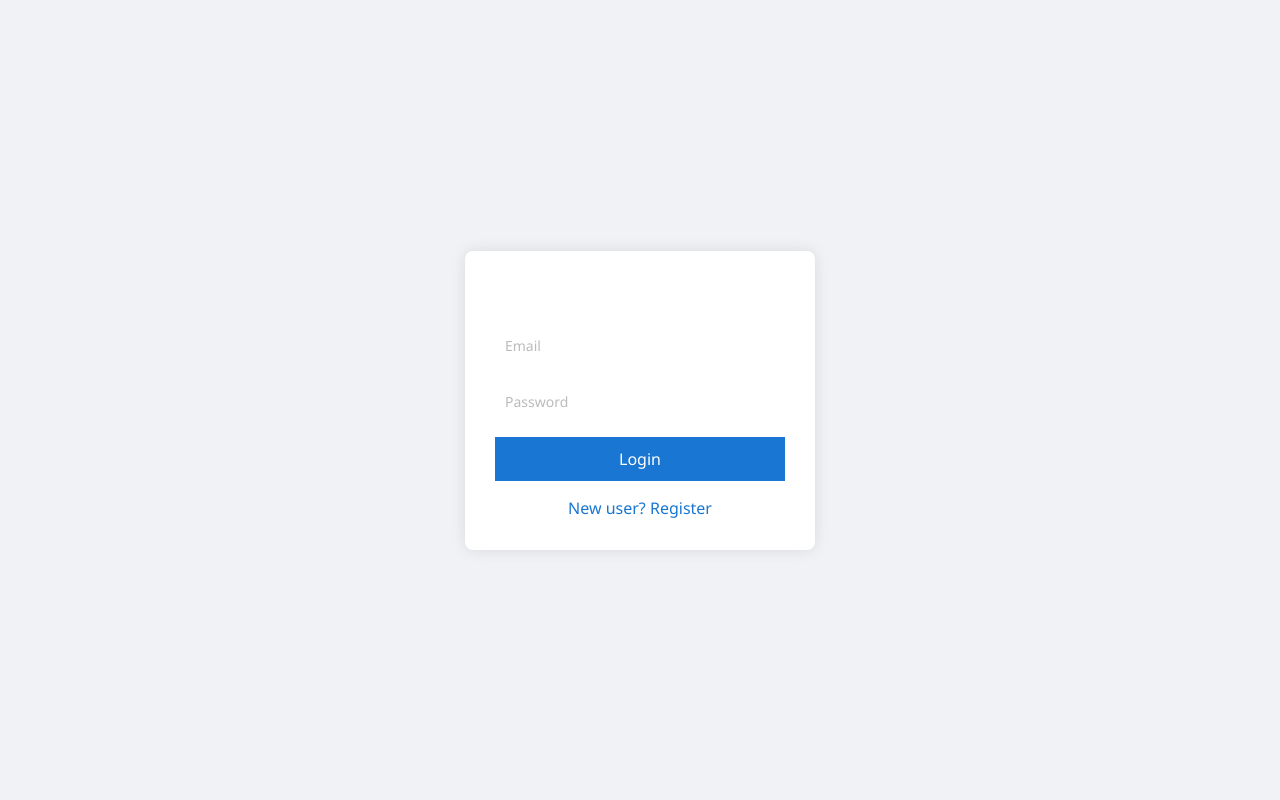
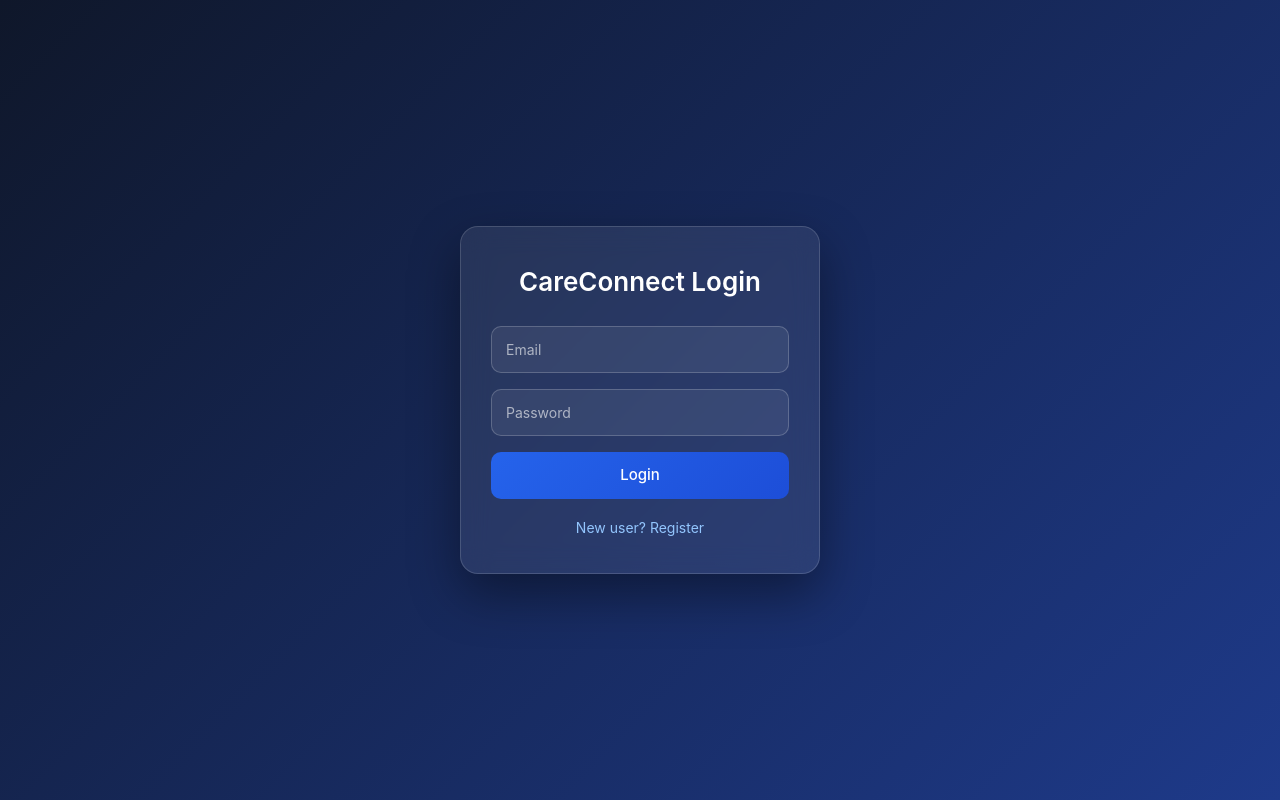
Before and after one commit to sumagaddipati/careconnect_frontend, a React (Create React App) app: page / in a window 1280 px wide. Built offline with nearby package versions, Linux system fonts and the light colour scheme.

Commit message:
Auth update

```diff
--- a/src/pages/login/Login.jsx
+++ b/src/pages/login/Login.jsx
@@ -1,6 +1,7 @@
 import { useState } from "react";
 import { useNavigate } from "react-router-dom";
 import api from "../../api/api";
+import "../../styles/Auth.css";
 
 function Login() {
 
@@ -35,7 +36,7 @@ function Login() {
         navigate("/volunteer");
 
       else if(role === "FAMILY")
-        navigate("/family");   // NEW ROLE
+        navigate("/family");
 
       else
         alert("Unknown role");
@@ -55,34 +56,34 @@ function Login() {
 
   return(
 
-    <div style={styles.page}>
+    <div className="auth-page">
 
-      <div style={styles.card}>
+      <div className="auth-card">
 
-        <h2 style={styles.title}>
+        <h2 className="auth-title">
           CareConnect Login
         </h2>
 
         <input
-          style={styles.input}
+          className="auth-input"
           placeholder="Email"
           value={email}
           onChange={e=>setEmail(e.target.value)}
         />
 
         <input
-          style={styles.input}
+          className="auth-input"
           type="password"
           placeholder="Password"
           value={password}
           onChange={e=>setPassword(e.target.value)}
         />
 
-        <button style={styles.button} onClick={login}>
+        <button className="auth-button" onClick={login}>
           Login
         </button>
 
-        <p style={styles.link} onClick={()=>navigate("/register")}>
+        <p className="auth-link" onClick={()=>navigate("/register")}>
           New user? Register
         </p>
 
@@ -95,52 +96,3 @@ function Login() {
 }
 
 export default Login;
-
-const styles = {
-
-  page:{
-    height:"100vh",
-    display:"flex",
-    justifyContent:"center",
-    alignItems:"center",
-    background:"#f0f2f5"
-  },
-
-  card:{
-    width:350,
-    padding:30,
-    background:"#fff",
-    borderRadius:8,
-    boxShadow:"0 0 15px rgba(0,0,0,0.1)"
-  },
-
-  title:{
-    textAlign:"center",
-    marginBottom:20
-  },
-
-  input:{
-    width:"100%",
-    padding:10,
-    marginBottom:15,
-    fontSize:14
-  },
-
-  button:{
-    width:"100%",
-    padding:10,
-    background:"#1976d2",
-    color:"#fff",
-    border:"none",
-    cursor:"pointer",
-    fontSize:16
-  },
-
-  link:{
-    marginTop:15,
-    textAlign:"center",
-    color:"#1976d2",
-    cursor:"pointer"
-  }
-
-};
--- a/src/pages/login/Register.jsx
+++ b/src/pages/login/Register.jsx
@@ -1,6 +1,7 @@
 import { useState } from "react";
 import { useNavigate } from "react-router-dom";
 import api from "../../api/api";
+import "../../styles/Auth.css";
 
 function Register() {
 
@@ -40,75 +41,67 @@ function Register() {
 
   return(
 
-    <div style={styles.page}>
+    <div className="auth-page">
 
-      <div style={styles.card}>
+      <div className="auth-card">
 
-        <h2 style={styles.title}>
+        <h2 className="auth-title">
           CareConnect Register
         </h2>
 
         <input
-          style={styles.input}
+          className="auth-input"
           placeholder="Name"
           onChange={e=>setForm({...form,name:e.target.value})}
         />
 
         <input
-          style={styles.input}
+          className="auth-input"
           placeholder="Email"
           onChange={e=>setForm({...form,email:e.target.value})}
         />
 
         <input
-          style={styles.input}
+          className="auth-input"
           type="password"
           placeholder="Password"
           onChange={e=>setForm({...form,password:e.target.value})}
         />
 
         <select
-          style={styles.input}
+          className="auth-input"
           onChange={e=>setForm({...form,role:e.target.value})}
         >
-
           <option value="SENIOR">Senior</option>
           <option value="VOLUNTEER">Volunteer</option>
           <option value="FAMILY">Family</option>
           <option value="ADMIN">Admin</option>
-
         </select>
-
-
-        {/* FAMILY CONNECT SECTION */}
 
         {form.role === "FAMILY" && (
 
           <>
-
             <input
-              style={styles.input}
+              className="auth-input"
               placeholder="Senior Name"
               onChange={e=>setForm({...form,seniorName:e.target.value})}
             />
 
             <input
-              style={styles.input}
+              className="auth-input"
               placeholder="Senior ID (Example: CC-48216)"
               onChange={e=>setForm({...form,seniorCode:e.target.value})}
             />
-
           </>
 
         )}
 
-
-        <button style={styles.button} onClick={register}>
+        <button className="auth-button" onClick={register}>
           Register
         </button>
 
         <p
-          style={styles.link}
+          className="auth-link"
           onClick={()=>navigate("/")}
         >
           Already have an account? Login
@@ -123,57 +116,3 @@ function Register() {
 }
 
 export default Register;
-
-
-
-const styles = {
-
-  page:{
-    height:"100vh",
-    display:"flex",
-    justifyContent:"center",
-    alignItems:"center",
-    background:"#f0f2f5"
-  },
-
-  card:{
-    width:380,
-    padding:30,
-    background:"#fff",
-    borderRadius:10,
-    boxShadow:"0 0 15px rgba(0,0,0,0.1)"
-  },
-
-  title:{
-    textAlign:"center",
-    marginBottom:20
-  },
-
-  input:{
-    width:"100%",
-    padding:10,
-    marginBottom:15,
-    fontSize:14,
-    border:"1px solid #ccc",
-    borderRadius:5
-  },
-
-  button:{
-    width:"100%",
-    padding:12,
-    background:"#1976d2",
-    color:"#fff",
-    border:"none",
-    borderRadius:5,
-    cursor:"pointer",
-    fontSize:16
-  },
-
-  link:{
-    marginTop:15,
-    textAlign:"center",
-    color:"#1976d2",
-    cursor:"pointer"
-  }
-
-};
--- a/src/styles/Auth.css
+++ b/src/styles/Auth.css
@@ -1,40 +1,142 @@
-.auth-container {
+/* 🔽 FIX SELECT DROPDOWN VISIBILITY */
+.auth-input select,
+.auth-input {
+  appearance: none;
+  -webkit-appearance: none;
+  -moz-appearance: none;
+}
+
+/* 🧾 DROPDOWN BOX */
+select.auth-input {
+  background: rgba(255, 255, 255, 0.1);
+  color: #ffffff;
+  cursor: pointer;
+}
+
+/* 📜 DROPDOWN OPTIONS (MAIN FIX) */
+select.auth-input option {
+  background: #ffffff;   /* white background */
+  color: #000000;        /* BLACK TEXT (fix) */
+}
+
+/* 🧠 Selected value visible */
+select.auth-input:focus {
+  color: #ffffff;
+}
+
+/* Optional: hover feel */
+select.auth-input:hover {
+  border-color: #3b82f6;
+}
+.auth-page {
   height: 100vh;
   display: flex;
   justify-content: center;
   align-items: center;
-  background: #f4f6f8;
+  background: linear-gradient(135deg, #0f172a, #1e3a8a);
+  font-family: 'Inter', 'Segoe UI', sans-serif;
 }
 
-.auth-box {
-  width: 350px;
-  padding: 25px;
-  background: white;
-  border-radius: 8px;
-  box-shadow: 0 0 10px rgba(0,0,0,0.1);
+.auth-card {
+  width: 360px;
+  padding: 35px 30px;
+  border-radius: 18px;
+
+  background: rgba(255, 255, 255, 0.08);
+  backdrop-filter: blur(14px);
+
+  border: 1px solid rgba(255, 255, 255, 0.15);
+
+  box-shadow: 0 20px 50px rgba(0, 0, 0, 0.4);
+  transition: 0.3s ease;
 }
 
-.auth-box h2 {
-  text-align: center;
-  margin-bottom: 20px;
+.auth-card:hover {
+  transform: translateY(-4px);
 }
 
-.auth-box input,
-.auth-box select {
-  width: 100%;
-  padding: 10px;
-  margin-bottom: 12px;
+.auth-title {
+  text-align: center;
+  font-size: 26px;
+  font-weight: 600;
+  color: #ffffff;
+  margin-bottom: 25px;
 }
 
-.auth-box button {
+.auth-input {
   width: 100%;
-  padding: 10px;
-  background: #007bff;
-  border: none;
-  color: white;
-  cursor: pointer;
+  padding: 12px 14px;
+  margin-bottom: 16px;
+
+  border-radius: 10px;
+  border: 1px solid rgba(255, 255, 255, 0.2);
+
+  background: rgba(255, 255, 255, 0.07);
+  color: #ffffff;
+
+  font-size: 14px;
+
+  outline: none;
+  transition: all 0.25s ease;
 }
 
-.auth-box button:hover {
-  background: #0056b3;
+.auth-input::placeholder {
+  color: rgba(255, 255, 255, 0.6);
 }
+
+.auth-input:focus {
+  border: 1px solid #3b82f6;
+  background: rgba(255, 255, 255, 0.12);
+  box-shadow: 0 0 0 2px rgba(59, 130, 246, 0.3);
+}
+
+.auth-button {
+  width: 100%;
+  padding: 12px;
+
+  border: none;
+  border-radius: 10px;
+
+  background: linear-gradient(135deg, #2563eb, #1d4ed8);
+  color: #ffffff;
+
+  font-size: 15px;
+  font-weight: 500;
+
+  cursor: pointer;
+
+  transition: all 0.3s ease;
+}
+
+.auth-button:hover {
+  background: linear-gradient(135deg, #1d4ed8, #1e40af);
+  transform: translateY(-1px);
+  box-shadow: 0 8px 18px rgba(37, 99, 235, 0.4);
+}
+
+.auth-link {
+  margin-top: 18px;
+  text-align: center;
+
+  color: #93c5fd;
+  font-size: 14px;
+
+  cursor: pointer;
+  transition: 0.2s;
+}
+
+.auth-link:hover {
+  color: #ffffff;
+  text-decoration: underline;
+}
+
+@media (max-width: 480px) {
+  .auth-card {
+    width: 90%;
+    padding: 25px;
+  }
+
+  .auth-title {
+    font-size: 22px;
+  }
+}
```
